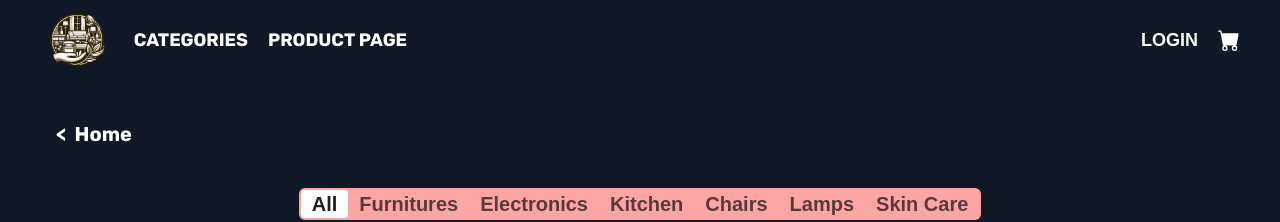
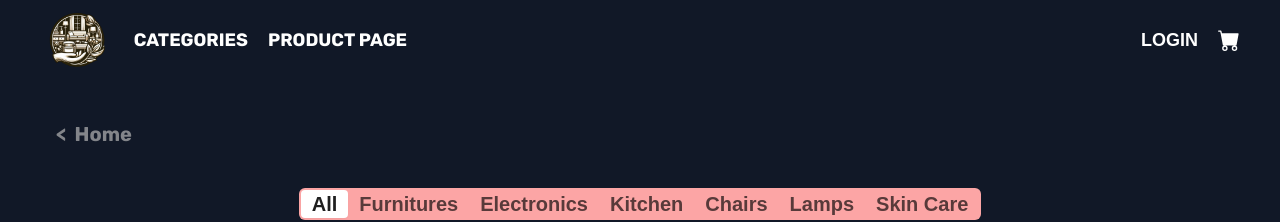
Before and after one commit to CocoShesh/FurniCraft, a React (Vite) app: page /categories in a window 1280 px wide. Shown: the top 222 px of the page. Built offline with nearby package versions, Linux system fonts and the light colour scheme.

Commit message:
Added banner and footer components

```diff
--- a/src/pages/Categories/Categ.jsx
+++ b/src/pages/Categories/Categ.jsx
@@ -3,6 +3,7 @@ import { products } from "./Data.js";
 import { Segmented } from "antd";
 import Header from "../../components/Header/Header";
 import Banner from "../../components/Banner/Banner";
+import Footer from "../../components/Footer/Footer";
 
 const Categories = () => {
   const [filter, setFilter] = useState("All");
@@ -21,9 +22,9 @@ const Categories = () => {
         <Header />
         <div className="mx-14 pb-20   pt-10 2xl:w-[1500px] text-white max-md:w-full max-lg:w-full max-lg:mx-auto  max-lg:px-5">
           <div className="flex w-full max-md:w-auto ">
-            <p className="text-xl font-bold cursor-pointer">
+            <p className="text-xl font-bold cursor-pointer text-[#b2b2b2b6] hover:text-[#f7cd7c] transition-colors duration-200 ease-in-out">
               <a href="/">
-                <span className=" mr-1 cursor-pointer">&lt; </span> Home{" "}
+                <span className=" mr-1 cursor-pointer ">&lt; </span> Home{" "}
               </a>
             </p>
           </div>
@@ -61,6 +62,7 @@ const Categories = () => {
         </div>
       </section>
       <Banner />
+      <Footer />
     </>
   );
 };
```
